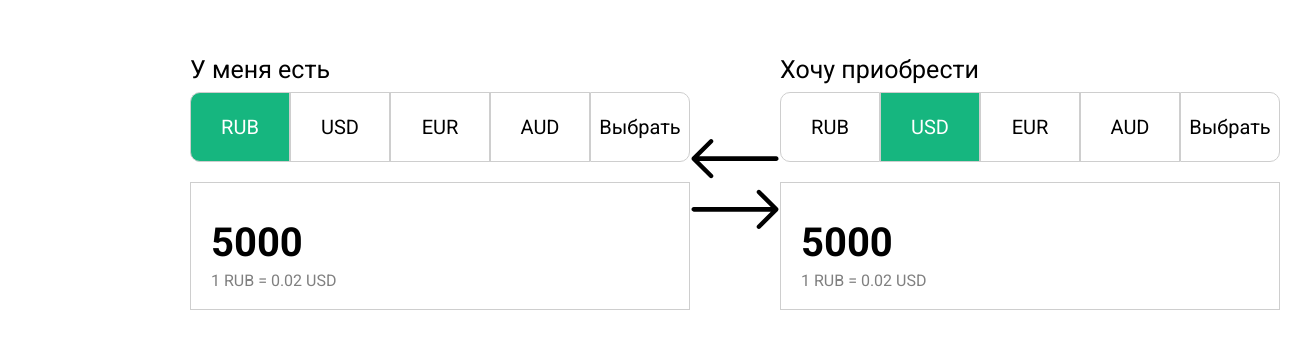
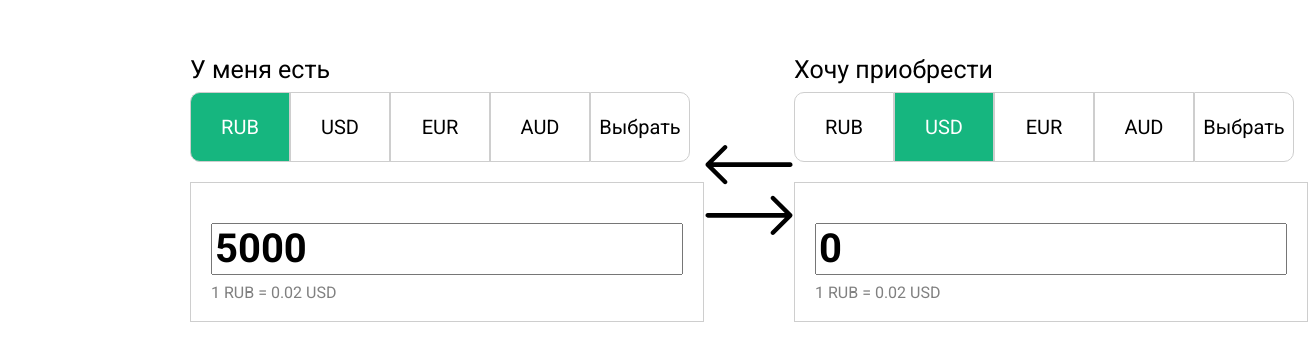
Before and after one commit to hotveyn/TypeScriptConverter, a website built with Vite: page converter.html in a window 1280 px wide. Shown: the part 59-420 px from the top of the page, 1308 px wide, since content can reach past the window. Built offline with nearby package versions, Linux system fonts and the light colour scheme.

Commit message:
make number tags in html is input number

```diff
--- a/converter.html
+++ b/converter.html
@@ -78,7 +78,9 @@
                     </div>
                 </div>
                 <div class="have__result result">
-                    <p class="have__number number">5000</p>
+                    <label>
+                        <input type="number" class="have__number number" value="5000">
+                    </label>
                     <p class="have__rate rate">
                         <span class="have__nominal">1</span>
                         <span class="have__char-code">RUB</span> =
@@ -142,7 +144,9 @@
                     </div>
                 </div>
                 <div class="want__result result">
-                    <p class="want__number number">5000</p>
+                    <label>
+                        <input class="want__number number" value="0" type="number">
+                    </label>
                     <p class="want__rate rate">
                         <span class="want__nominal">1</span>
                         <span class="want__char-code">RUB</span> =
```
